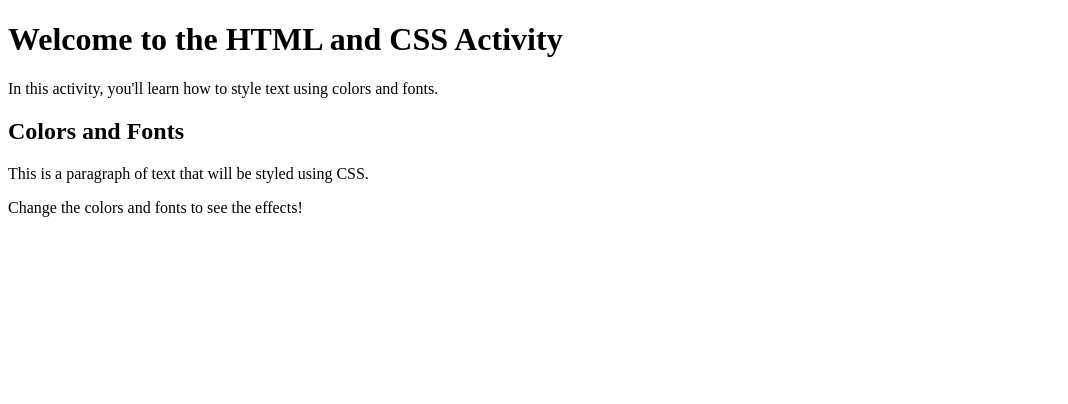
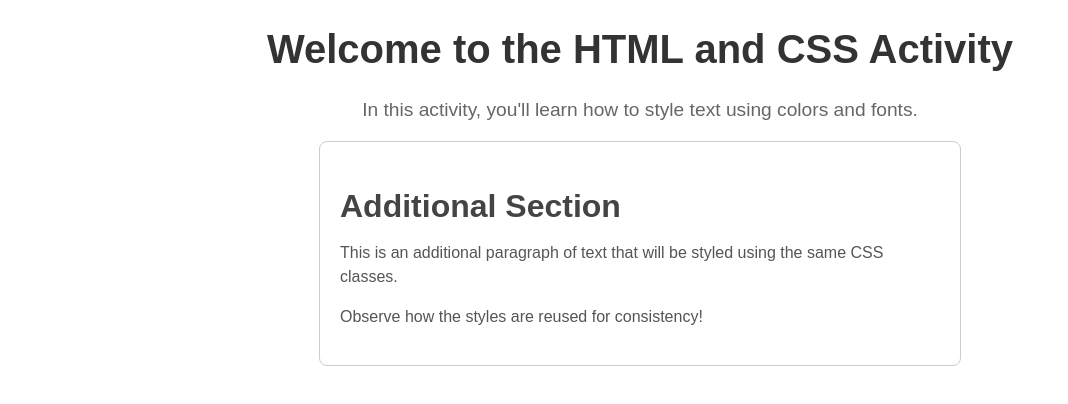
Before and after one commit to NikolaosPapas/sdai-wde-d4-colors-fonts, a plain HTML site: page index.html in a window 1280 px wide. Shown: the whole page, without its empty margins (0-1068 px from the left). Drawn offline with Linux system fonts and the light colour scheme.

Commit message:
changed css

```diff
--- a/assets/css/styles.css
+++ b/assets/css/styles.css
@@ -1 +1,43 @@
 /* CSS */
+
+body {
+  color: #f0f0f0;
+}
+
+body {
+    color: #f0f0f0;
+    font-family: Arial, sans-serif;
+  }
+
+  #main-title {
+    color: #333333;
+    font-size: 2.5em;
+    text-align: center;
+  }
+
+  #description {
+    color: #666666;
+    font-size: 1.2em;
+    text-align: center;
+  }
+
+  .content {
+    margin: 20px auto;
+    max-width: 600px;
+    padding: 20px;
+    background-color: #ffffff;
+    border: 1px solid #cccccc;
+    border-radius: 8px;
+  }
+
+  .section-title {
+    color: #444444;
+    font-size: 2em;
+    margin-bottom: 10px;
+  }
+
+  .text {
+    color: #555555;
+    font-size: 1em;
+    line-height: 1.5;
+  }
--- a/index.html
+++ b/index.html
@@ -11,11 +11,11 @@
 <body>
   <h1 id="main-title">Welcome to the HTML and CSS Activity</h1>
   <p id="description">In this activity, you'll learn how to style text using colors and fonts.</p>
-  <section class="content">
-    <h2 class="section-title">Colors and Fonts</h2>
-    <p class="text">This is a paragraph of text that will be styled using CSS.</p>
-    <p class="text">Change the colors and fonts to see the effects!</p>
-  </section>
+ <section class="content">
+    <h2 class="section-title">Additional Section</h2>
+    <p class="text">This is an additional paragraph of text that will be styled using the same CSS classes.</p>
+    <p class="text">Observe how the styles are reused for consistency!</p>
+</section>
 </body>
 
 </html>
```
